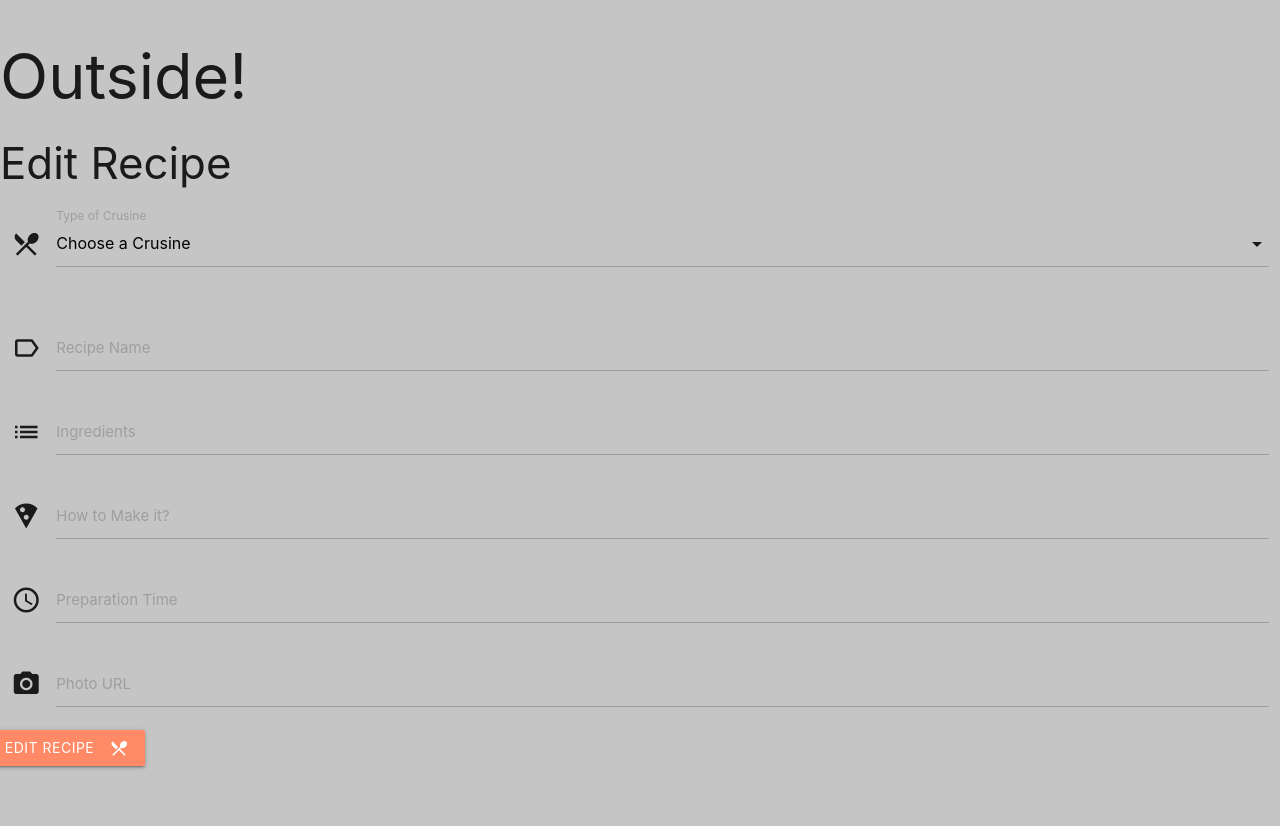
After one commit to lucassuar/Flask-Python-Recipe-Manager, a Flask app: template templates/editrecipe.html in a window 1280 px wide. The commit adds this page. Run offline with Flask 2, Linux system fonts and the light colour scheme; the template is opened without the code that fills it, so the values that code supplies are empty; some libraries are stand-ins or nearby versions.

Commit message:
Edit recipes funcionality added and page created. Also some css styles have been applied

```diff
--- a/app.py
+++ b/app.py
@@ -26,6 +26,29 @@ def insert_recipe():
     recipes.insert_one(request.form.to_dict())
     return redirect(url_for('get_recipes'))
 
+@app.route('/edit_recipe/<recipe_id>')
+def edit_recipe(recipe_id):
+    the_recipe =  mongo.db.recipes.find_one({"_id": ObjectId(recipe_id)})
+    all_categories =  mongo.db.categories.find()
+    return render_template('editrecipe.html', recipe=the_recipe,
+                           categories=all_categories)
+
+
+@app.route('/update_recipe/<recipe_id>', methods=["POST"])
+def update_recipe(recipe_id):
+    recipes = mongo.db.recipes
+    recipes.update( {'_id': ObjectId(recipe_id)},
+    {
+        'recipe_name':request.form.get('recipe_name'),
+        'category_name':request.form.get('category_name'),
+        'ingredients': request.form.get('ingredients'),
+        'description': request.form.get('description'),
+        'preparation_time': request.form.get('preparation_time'),
+        'photo_url': request.form.get('photo_url')
+
+    })
+    return redirect(url_for('get_recipes'))
+
 if __name__ == '__main__':
     app.run(host=os.environ.get('IP'),
             port=int(os.environ.get('PORT')),
--- a/static/css/style.css
+++ b/static/css/style.css
@@ -1,38 +1,19 @@
-.descript {
-  white-space: nowrap;
-  overflow: hidden;
-  text-overflow: ellipsis;
-  max-width: 240px;
+.links-botton-card > a {
+    color: #c5c5c5;
+    font-size: small;
 }
 
+body {
+    background-color: #c5c5c5;
+    margin: 0, 10%, 0, 10%;
+}
 
+#cruisine-tag > p {
+    display: inline-block;
+}
 
-/*________ Form Styles _________*/
-
- /* label color */
-   .input-field label {
-     color: #000;
-   }
-   /* label focus color */
-   .input-field input[type=text]:focus + label {
-     color: #000;
-   }
-   /* label underline focus color */
-   .input-field input[type=text]:focus {
-     border-bottom: 1px solid #000;
-     box-shadow: 0 1px 0 0 #000;
-   }
-   /* valid color */
-   .input-field input[type=text].valid {
-     border-bottom: 1px solid #000;
-     box-shadow: 0 1px 0 0 #000;
-   }
-   /* invalid color */
-   .input-field input[type=text].invalid {
-     border-bottom: 1px solid #000;
-     box-shadow: 0 1px 0 0 #000;
-   }
-   /* icon prefix focus color */
-   .input-field .prefix.active {
-     color: #000;
-   }
+.card-image-img {
+    width: 100%;
+    height: 14vw;
+    object-fit: cover;
+}
--- /dev/null
+++ b/templates/editrecipe.html
@@ -0,0 +1,66 @@
+{% extends 'base.html' %} {% block content %}
+    <h3>Edit Recipe</h3>
+
+  <div class="row">
+    <form action="{{ url_for('update_recipe', recipe_id=recipe._id) }}" method="POST" class="col s12">
+
+     <div class="row">
+        <div class="input-field col s12">
+            <i class="material-icons prefix">local_dining</i>
+            <select id="category_name" name="category_name">
+              <option value="" disabled selected>Choose a Crusine</option>
+               {% for cat in categories %}
+
+                  {% if cat.category_name == recipe.category_name%}
+                      <option value="{{cat.category_name}}" selected >{{cat.category_name}}</option>
+                      {% else %}
+                       <option value="{{cat.category_name}}">{{cat.category_name}}</option>
+                    {% endif %}
+
+               {% endfor %}
+            </select>
+            <label>Type of Crusine</label>
+        </div>
+     </div>
+
+      <div class="row">
+        <div class="input-field col s12">
+          <i class="material-icons prefix">label_outline</i>
+          <input id="recipe_name" name="recipe_name" type="text" class="validate" value="{{recipe.recipe_name}}">
+          <label for="icon_prefix"> Recipe Name </label>
+        </div>
+
+        <div class="input-field col s12">
+          <i class="material-icons prefix">list</i>
+          <input id="ingredients" name="ingredients" type="text" class="validate" value="{{recipe.ingredients}}">
+          <label for="icon_prefix"> Ingredients </label>
+        </div>
+
+        <div class="input-field col s12">
+          <i class="material-icons prefix">local_pizza</i>
+          <input id="description" name="description" type="text" class="validate" value="{{recipe.description}}">
+          <label for="icon_prefix"> How to Make it? </label>
+        </div>
+
+        <div class="input-field col s12">
+          <i class="material-icons prefix">access_time</i>
+          <input id="preparation_time" name="preparation_time" type="text" class="validate" value="{{recipe.preparation_time}}">
+          <label for="icon_prefix"> Preparation Time </label>
+        </div>
+
+        <div class="input-field col s12">
+          <i class="material-icons prefix">local_see</i>
+          <input id="photo_url" name="photo_url" type="text" class="validate" value="{{recipe.photo_url}}">
+          <label for="icon_prefix"> Photo URL </label>
+        </div>
+
+        <div class="row">
+            <button class="btn waves-effect deep-orange lighten-2" type="submit" name="action">Edit Recipe
+                <i class="material-icons right">local_dining</i>
+             </button>
+        </div>
+
+      </div>
+    </form>
+  </div>
+{% endblock %}
```
Also changed, not shown: templates/recipes.html (+5 -5 lines).
